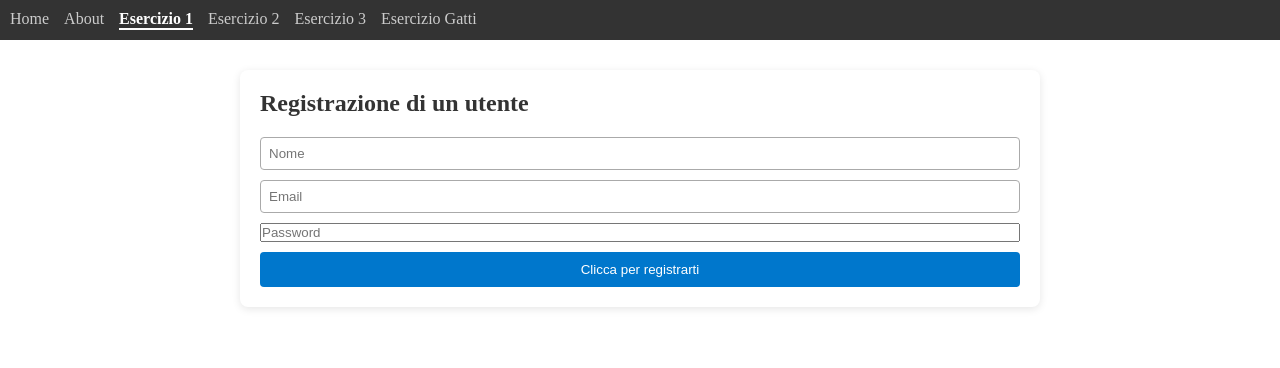
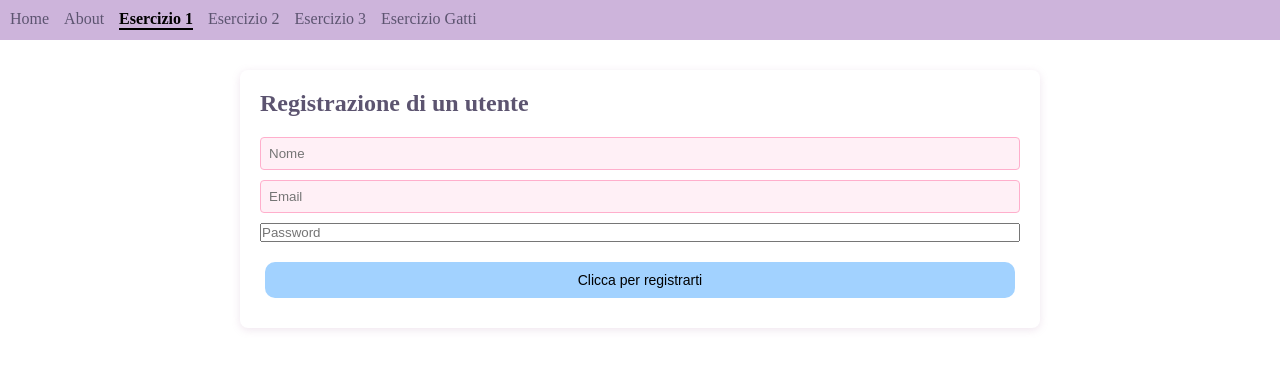
Before and after one commit to LindaTancini/react-js-esercizi, a React (Vite) app: page /esercizio1 in a window 1280 px wide. Shown: the top 368 px of the page. Built offline with nearby package versions, Linux system fonts and the light colour scheme.

Commit message:
style: add palette colors and img

```diff
--- a/src/index.css
+++ b/src/index.css
@@ -7,42 +7,42 @@
 
 /* NAVBAR */
 nav {
-  background-color: #333;
+  background-color: #cdb4db;
   padding: 10px;
   display: flex;
   gap: 15px;
 }
 
 nav a {
-  color: #ccc;
+  color: #5c5470;
   text-decoration: none;
   font-weight: 500;
 }
 
 nav a:hover {
-  color: white;
+  color: #000;
 }
 
 nav a.active {
-  color: #fff;
+  color: #000;
   font-weight: bold;
-  border-bottom: 2px solid #fff;
+  border-bottom: 2px solid #000;
 }
 
 /* CONTAINER */
 .container {
   max-width: 800px;
   margin: 30px auto;
-  background: white;
+  background: #fff;
   padding: 20px;
   border-radius: 8px;
-  box-shadow: 0 2px 8px rgba(0, 0, 0, 0.1);
+  box-shadow: 0 2px 8px rgba(173, 127, 168, 0.2);
 }
 
 /* TITOLI */
 h1,
 h2 {
-  color: #333;
+  color: #5c5470;
   margin-bottom: 20px;
 }
 
@@ -58,19 +58,33 @@ input[type="email"],
 textarea,
 select {
   padding: 8px;
-  border: 1px solid #aaa;
+  border: 1px solid #ffafcc;
   border-radius: 4px;
+  background-color: #fff0f6;
 }
 
+/* BUTTON */
 button {
+  margin: 10px 5px;
   padding: 10px 15px;
-  background-color: #0077cc;
-  color: white;
+  background-color: #a2d2ff;
   border: none;
-  border-radius: 4px;
+  border-radius: 10px;
   cursor: pointer;
+  font-size: 14px;
+  color: #000;
+  transition: background-color 0.3s ease;
 }
 
 button:hover {
-  background-color: #005fa3;
+  background-color: #bde0fe;
 }
+
+/* IMAGE */
+img {
+  max-width: 100%;
+  height: auto;
+  border-radius: 15px;
+  margin-top: 10px;
+  border: 3px solid #ffc8dd;
+}
```
